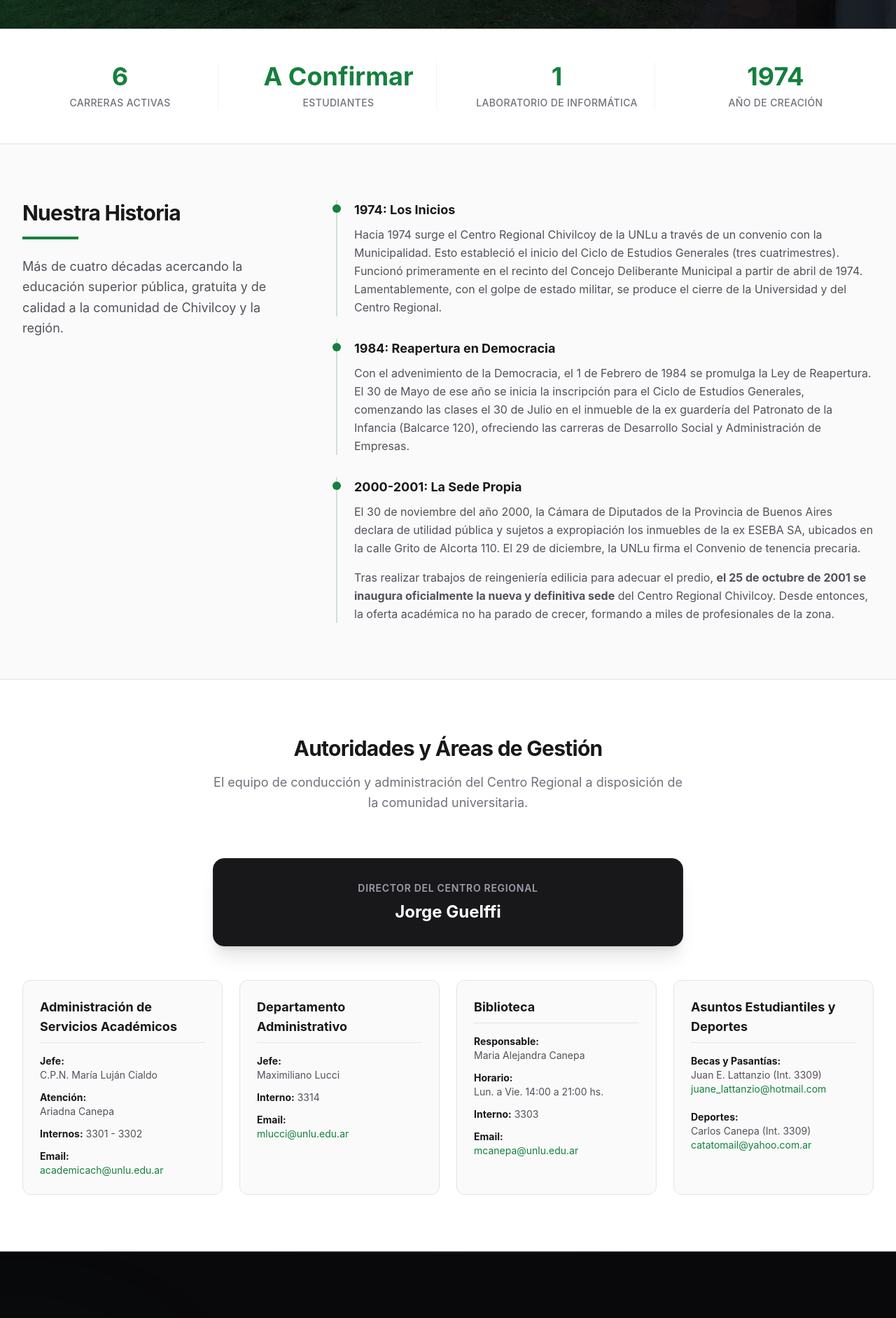
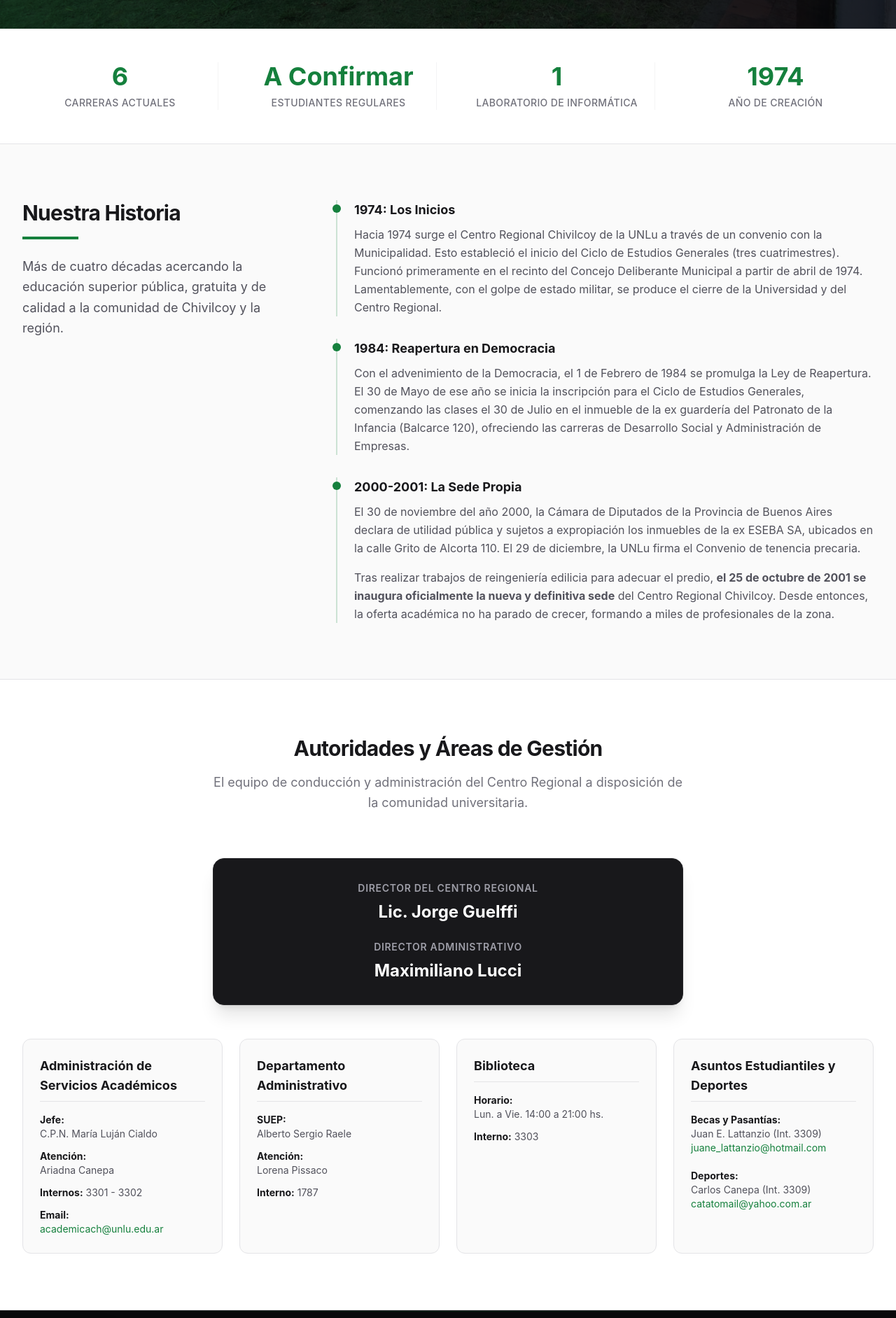
Before and after one commit to rizzofs/CentroRegionalChivilcoy, a React (Vite) app: page / in a window 1280 px wide. Shown: the part 640-2523 px from the top of the page at 70% size. Built offline with nearby package versions, Linux system fonts and the light colour scheme.

Commit message:
Actualizar autoridades, requisitos de ingreso y textos

```diff
--- a/src/pages/CareerDetail.tsx
+++ b/src/pages/CareerDetail.tsx
@@ -210,7 +210,7 @@ export default function CareerDetail() {
                 <div>
                   <h2 className="text-2xl font-bold mb-6 flex items-center gap-2">
                     <FileText className="h-6 w-6 text-primary" />
-                    Plan de Estudios Resumido
+                    Plan de Estudios
                   </h2>
                   <div className="space-y-4">
                     {data.subjects.map((year, idx) => (
--- a/src/pages/Home.tsx
+++ b/src/pages/Home.tsx
@@ -86,11 +86,11 @@ export default function Home() {
           <div className="grid grid-cols-2 md:grid-cols-4 gap-8 divide-x divide-zinc-100 text-center">
             <div className="px-4">
               <div className="text-4xl font-bold text-primary mb-2">6</div>
-              <div className="text-sm font-medium text-zinc-500 uppercase tracking-wide">Carreras Activas</div>
+              <div className="text-sm font-medium text-zinc-500 uppercase tracking-wide">Carreras Actuales</div>
             </div>
             <div className="px-4">
               <div className="text-4xl font-bold text-primary mb-2">A Confirmar</div>
-              <div className="text-sm font-medium text-zinc-500 uppercase tracking-wide">Estudiantes</div>
+              <div className="text-sm font-medium text-zinc-500 uppercase tracking-wide">Estudiantes Regulares</div>
             </div>
             <div className="px-4">
               <div className="text-4xl font-bold text-primary mb-2">1</div>
@@ -160,7 +160,10 @@ export default function Home() {
 
           <div className="mb-12 bg-zinc-900 rounded-2xl p-8 text-center max-w-2xl mx-auto border border-zinc-800 shadow-xl">
             <h3 className="text-zinc-400 text-sm uppercase tracking-wider font-semibold mb-2">Director del Centro Regional</h3>
-            <p className="text-2xl font-bold text-white">Jorge Guelffi</p>
+            <p className="text-2xl font-bold text-white mb-6">Lic. Jorge Guelffi</p>
+
+            <h3 className="text-zinc-400 text-sm uppercase tracking-wider font-semibold mb-2">Director Administrativo</h3>
+            <p className="text-2xl font-bold text-white">Maximiliano Lucci</p>
           </div>
 
           <div className="grid grid-cols-1 md:grid-cols-2 lg:grid-cols-4 gap-6">
@@ -179,9 +182,9 @@ export default function Home() {
             <div className="bg-zinc-50 rounded-xl p-6 border border-zinc-200">
               <h3 className="font-bold text-zinc-900 mb-4 text-lg border-b border-zinc-200 pb-2">Departamento Administrativo</h3>
               <ul className="space-y-3 text-sm text-zinc-600">
-                <li><strong className="text-zinc-900">Jefe:</strong><br />Maximiliano Lucci</li>
-                <li><strong className="text-zinc-900">Interno:</strong> 3314</li>
-                <li><strong className="text-zinc-900">Email:</strong><br /><a href="mailto:mlucci@unlu.edu.ar" className="text-primary hover:underline">mlucci@unlu.edu.ar</a></li>
+                <li><strong className="text-zinc-900">SUEP:</strong><br />Alberto Sergio Raele</li>
+                <li><strong className="text-zinc-900">Atención:</strong><br />Lorena Pissaco</li>
+                <li><strong className="text-zinc-900">Interno:</strong> 1787</li>
               </ul>
             </div>
 
@@ -189,10 +192,8 @@ export default function Home() {
             <div className="bg-zinc-50 rounded-xl p-6 border border-zinc-200">
               <h3 className="font-bold text-zinc-900 mb-4 text-lg border-b border-zinc-200 pb-2">Biblioteca</h3>
               <ul className="space-y-3 text-sm text-zinc-600">
-                <li><strong className="text-zinc-900">Responsable:</strong><br />Maria Alejandra Canepa</li>
                 <li><strong className="text-zinc-900">Horario:</strong><br />Lun. a Vie. 14:00 a 21:00 hs.</li>
                 <li><strong className="text-zinc-900">Interno:</strong> 3303</li>
-                <li><strong className="text-zinc-900">Email:</strong><br /><a href="mailto:mcanepa@unlu.edu.ar" className="text-primary hover:underline">mcanepa@unlu.edu.ar</a></li>
               </ul>
             </div>
 
@@ -365,13 +366,38 @@ export default function Home() {
           <h2 className="text-3xl sm:text-4xl font-bold text-white mb-6">
             ¿Querés ser parte de la UNLu en Chivilcoy?
           </h2>
-          <p className="text-green-100 text-lg mb-10 max-w-2xl mx-auto leading-relaxed">
-            Mantenete informado sobre las fechas de inscripción, requisitos de ingreso y charlas informativas para futuros estudiantes.
-          </p>
-          <a href="https://www.unlu.edu.ar/inscripcion-periodo.html" target="_blank" rel="noopener noreferrer" className="inline-flex items-center justify-center px-8 py-4 text-lg font-bold rounded-xl text-primary bg-white hover:bg-zinc-100 transition-colors shadow-xl hover:shadow-2xl transform hover:-translate-y-1 cursor-pointer">
-            Requisitos de Ingreso
-            <ArrowRight className="ml-2 h-5 w-5" />
-          </a>
+          <div className="text-left bg-white/10 rounded-2xl p-6 sm:p-10 mb-8 text-white max-w-4xl mx-auto border border-white/20 shadow-xl">
+            <h3 className="text-2xl font-bold mb-4 text-white">Requisitos Generales</h3>
+            <ul className="list-disc list-inside space-y-2 mb-8 text-green-50 text-lg">
+              <li>Realizar la preinscripción web</li>
+              <li>Cumplir con la entrega o envío digital de todos los requisitos documentarios</li>
+            </ul>
+
+            <h3 className="text-xl sm:text-2xl font-bold mb-4 text-white">Requisitos documentarios y condiciones de admisión</h3>
+            <p className="text-green-50 mb-4 text-lg">Para formalizar la preinscripción para el ingreso a la Universidad, los aspirantes deberán haber cumplido con el envío de los siguientes requisitos documentarios:</p>
+            <ul className="list-disc list-inside space-y-3 mb-6 text-green-50 text-lg">
+              <li>DNI vigente o páginas identificatorias del pasaporte en caso de extranjeros.</li>
+              <li>
+                Acreditación de estudios del nivel anterior:
+                <ul className="list-[circle] list-inside ml-6 sm:ml-8 mt-2 space-y-2 text-base">
+                  <li>Título (*) o;</li>
+                  <li>Constancia de título en trámite o;</li>
+                  <li>Constancia que acredite su condición de estudiante regular del último año del nivel educativo correspondiente, en establecimientos reconocidos por la autoridad educativa gubernamental competente en cada jurisdicción.</li>
+                </ul>
+              </li>
+            </ul>
+            <p className="text-sm text-green-100 mb-4">(*) Egresados hasta 2009 el título deberá estar legalizado por el Ministerio del Interior (solicitar turno en <a href="https://www.argentina.gob.ar/interior" target="_blank" rel="noopener noreferrer" className="underline hover:text-white font-medium">www.argentina.gob.ar/interior</a>)</p>
+            <div className="bg-white/10 p-4 rounded-xl border border-white/20 mb-8">
+              <p className="text-sm text-white font-semibold">En todos los casos la constancia deberá contar con el número de CUE (Código Único del Establecimiento educativo que extendió la constancia)</p>
+            </div>
+
+            <div className="text-center mt-2">
+              <a href="https://www.unlu.edu.ar/inscripcion-requis.html" target="_blank" rel="noopener noreferrer" className="inline-flex items-center justify-center px-8 py-4 text-lg font-bold rounded-xl text-primary bg-white hover:bg-zinc-100 transition-colors shadow-lg hover:shadow-xl transform hover:-translate-y-1">
+                Más Info
+                <ArrowRight className="ml-2 h-5 w-5" />
+              </a>
+            </div>
+          </div>
         </div>
       </section>
 
```
